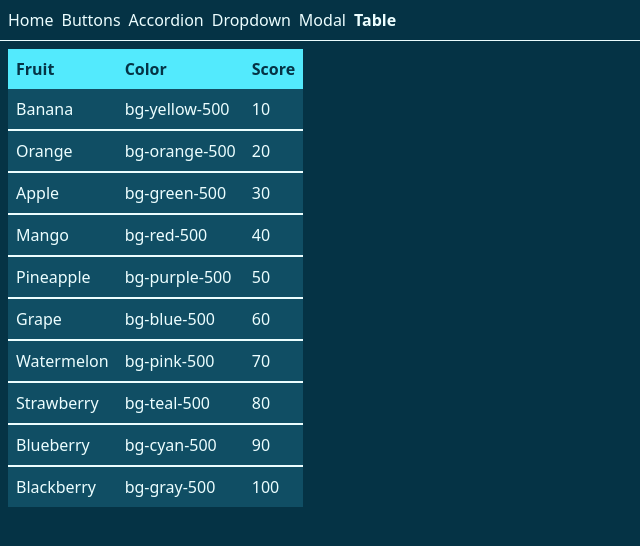
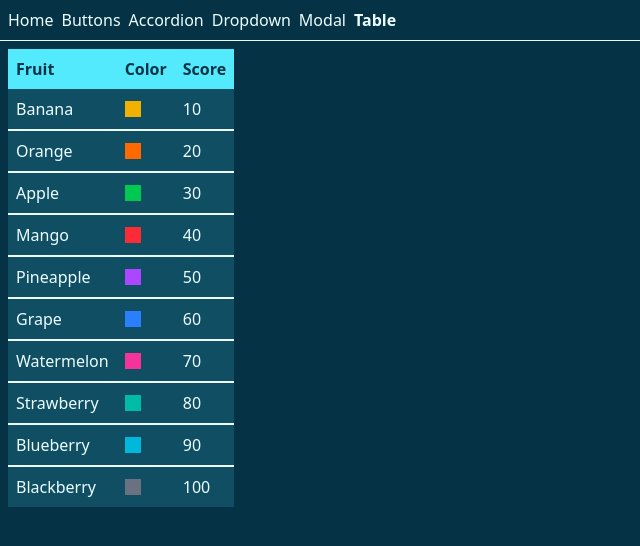
Before and after one commit to SmackSmash/comps-ts, a React (Vite) app: page /table in a window 1280 px wide. Shown: the top 546 px of the page, without its empty margins (0-640 px from the left). Built offline with nearby package versions, Linux system fonts and the light colour scheme.

Commit message:
Expanded render function for fruit color

```diff
--- a/src/routes/table.tsx
+++ b/src/routes/table.tsx
@@ -19,7 +19,7 @@ const RouteComponent = () => {
 
   const config = [
     { label: 'Fruit', render: (fruit: Fruit) => fruit.name },
-    { label: 'Color', render: (fruit: Fruit) => fruit.color },
+    { label: 'Color', render: (fruit: Fruit) => <div className={`${fruit.color} h-4 w-4`}></div> },
     { label: 'Score', render: (fruit: Fruit) => fruit.score }
   ];
 
```
